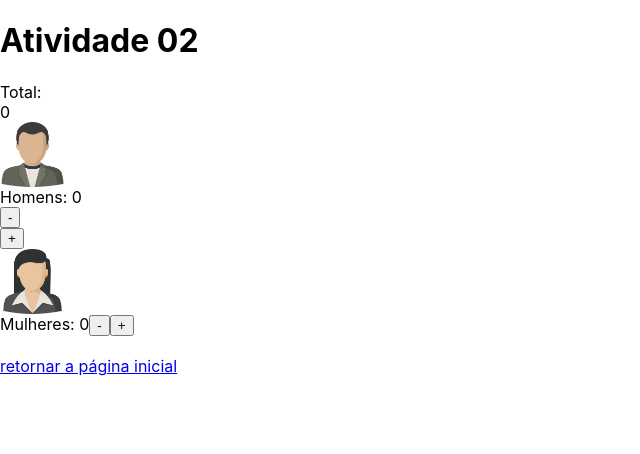
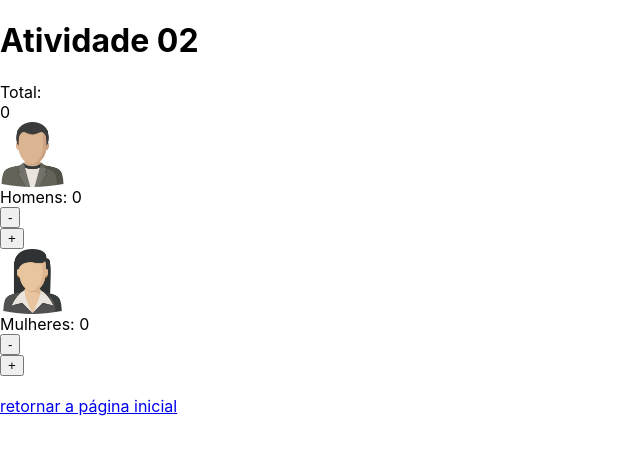
Before and after one commit to giuliakaori/Projeto-React, a React (Create React App) app: page /Atv02 in a window 1280 px wide. Shown: the top 454 px of the page, without its empty margins (0-640 px from the left). Built offline with nearby package versions, Linux system fonts and the light colour scheme.

Commit message:
Update style.css

```diff
--- a/src/style.css
+++ b/src/style.css
@@ -10,3 +10,8 @@ img
   flex-direction: column;
   align-items: flex-start
 }
+button
+{
+  display: flex;
+  flex-direction: row;
+}
```
